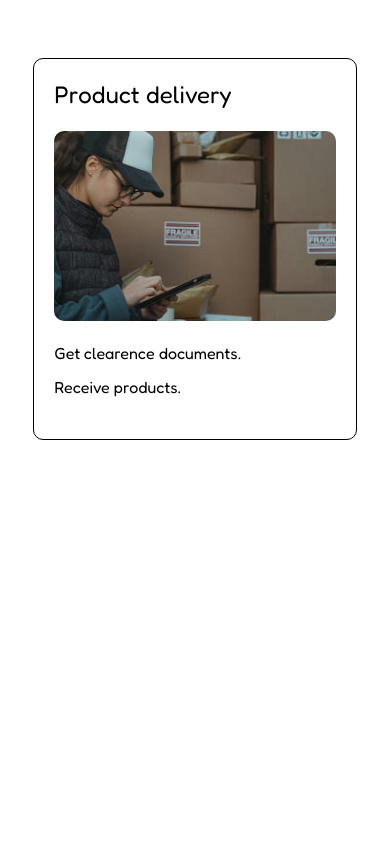
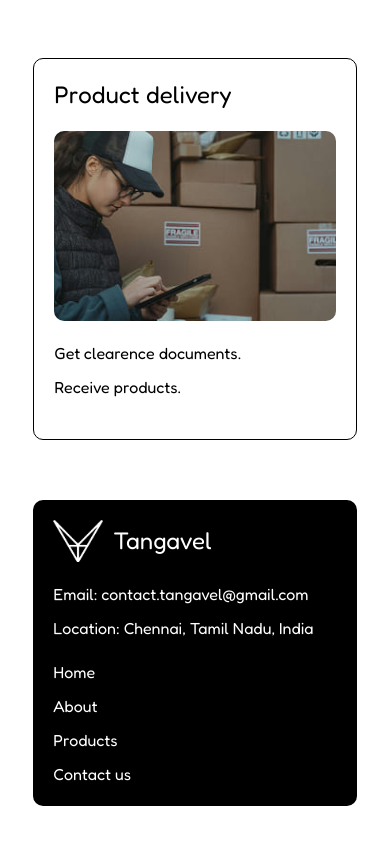
Before and after one commit to tangavel-com/Tangavel_FrontEnd, a React (Vite) app: page / in a window 390 px wide. Shown: the part 2024-2868 px from the top of the page. Before the commit the page ends 2564 px from the top, so only its background shows below. Built offline with nearby package versions, Linux system fonts and the light colour scheme.

Commit message:
Modified footer for mobile view.

```diff
--- a/src/components/footer/Footer.jsx
+++ b/src/components/footer/Footer.jsx
@@ -2,7 +2,7 @@ import { Link } from 'react-router-dom'
 
 function Footer() {
   return (
-    <div className="bg-[#000] text-[#fff] rounded-[10px] p-[20px] flex justify-between">
+    <div className="bg-[#000] text-[#fff] rounded-[10px] p-[20px] sm:flex justify-between">
       <div className="grid gap-[20px]">
         <div className="flex items-center gap-[10px]">
           <Link to="/" className="flex items-center gap-[10px]">
@@ -18,7 +18,7 @@ function Footer() {
           <p>Location: Chennai, Tamil Nadu, India</p>
         </div>
       </div>
-      <div className="flex gap-[50px]">
+      <div className="grid gap-[10px] sm:flex sm:gap-[50px]">
         <ul className="flex flex-col gap-[10px]">
           <li>{/* <Link to="/products">Products</Link> */}</li>
           <li>{/* <Link to="/trackorder">Track order</Link> */}</li>
--- a/src/layout/Layout.jsx
+++ b/src/layout/Layout.jsx
@@ -11,7 +11,8 @@ function Layout() {
       <div className="col-span-10 col-start-2 min-h-[55dvh] my-[50px] ">
         <Outlet />
       </div>
-      <div className="hidden sm:block col-span-10 col-start-2">
+      {/* <div className="hidden sm:block col-span-10 col-start-2"> */}
+      <div className="col-span-10 col-start-2">
         <Footer />
       </div>
     </div>
```
